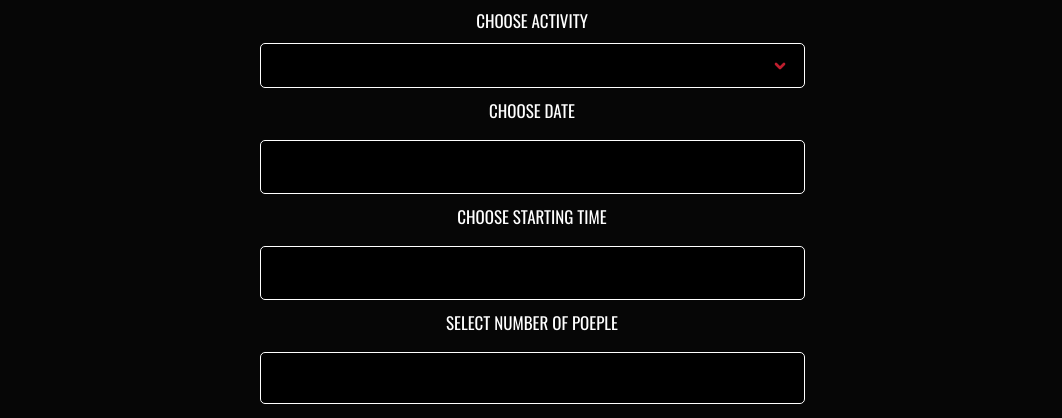
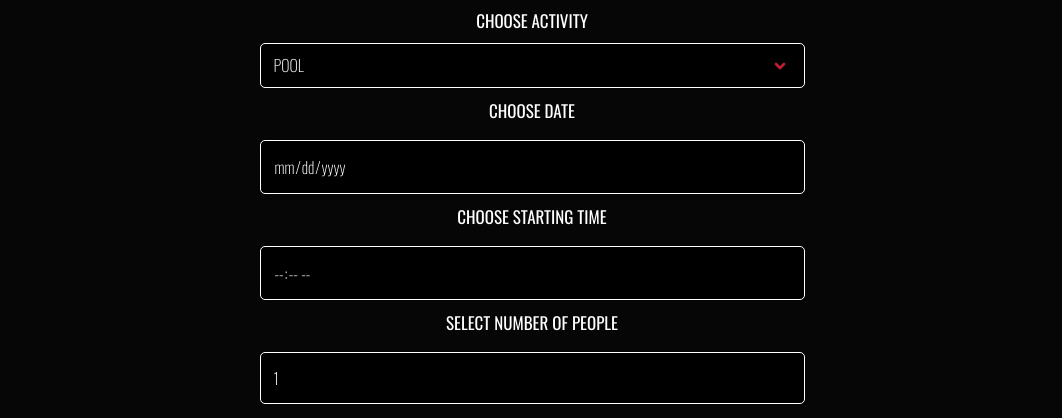
Before and after one commit to umnicol/poolpub, a Next.js app in the folder poolpub-website/: page /booking in a window 1280 px wide. Shown: the part 533-951 px from the top of the page, without its empty margins (108-1170 px from the left). Built offline with nearby package versions, Linux system fonts and the light colour scheme; no server answers.

Commit message:
booking form - database

```diff
--- a/poolpub-website/package.json
+++ b/poolpub-website/package.json
@@ -19,10 +19,11 @@
     "@types/react-dom": "18.2.3",
     "eslint": "8.39.0",
     "eslint-config-next": "13.3.4",
-    "firebase": "^9.22.0",
+    "firebase": "^9.22.1",
     "next": "13.3.4",
     "react": "18.2.0",
     "react-dom": "18.2.0",
+    "react-firebase-hooks": "^5.1.1",
     "react-icons": "^4.8.0",
     "typescript": "5.0.4"
   },
--- a/poolpub-website/src/components/BookingForm/BookingForm.module.css
+++ b/poolpub-website/src/components/BookingForm/BookingForm.module.css
@@ -58,6 +58,7 @@
     font-family: 'Oswald', sans-serif;
     font-weight: 200;
     background-color: black;
+    color: white;
   }
 
 .BookingInput:hover,
@@ -88,6 +89,7 @@
     background-repeat: no-repeat;
     background-position: right 1rem center;
     background-size: 1em;
+    color: white;
   }
 
 
--- a/poolpub-website/src/components/BookingForm/BookingForm.tsx
+++ b/poolpub-website/src/components/BookingForm/BookingForm.tsx
@@ -1,76 +1,198 @@
-import React, { useState, ChangeEvent, FormEvent } from "react";
-import styles from './BookingForm.module.css';
-import firebase from 'firebase/app';
-import 'firebase/firestore';
+import React, { useEffect, useState, ChangeEvent, FormEvent } from "react";
+import styles from "./BookingForm.module.css";
+import { collection, addDoc } from "firebase/firestore";
+import { db, auth } from "<poolpub>/firebase";
+import { User } from "firebase/auth";
 
 interface BookingFormProps {
-  name?: string;
-  email?: string;
-  message?: string;
-  date?:  number; // firebase.firestore.Timestamp v fatabaze mi ukazuje timestamp a dava dokopy date + time. tak asi to by sme mohli pouzit
-  time?: number;
-  people?: number;
-  activity?: string;
-  phoneNumber?: string;
+  onSubmit: (data: BookingFormData) => void;
 }
 
-  export default function BookingForm ({
-    name,
-    email,
-    message,
+export interface BookingFormData {
+  userId: string;
+  name: string;
+  email: string;
+  phoneNumber: string;
+  activity: string;
+  date: string;
+  time: string;
+  people: number;
+  message: string;
+}
 
-  }: BookingFormProps) {
+export default function BookingForm({ onSubmit }: BookingFormProps) {
+  const [user, setUser] = useState<User | null>(null);
+  const [formData, setFormData] = useState<BookingFormData>({
+    userId: "",
+    name: "",
+    email: "",
+    phoneNumber: "",
+    activity: "POOL",
+    date: "",
+    time: "",
+    people: 1,
+    message: "",
+  });
+
+  useEffect(() => {
+    const unsubscribe = auth.onAuthStateChanged((user) => {
+      setUser(user);
+    });
+
+    return () => {
+      unsubscribe();
+    };
+  }, []);
+
+  useEffect(() => {
+    if (user) {
+      setFormData((prevData) => ({
+        ...prevData,
+        userId: user.uid,
+        name: user.displayName ?? "",
+        email: user.email ?? "",
+      }));
+    }
+  }, [user]);
+
+  const handleInputChange = (
+    e: ChangeEvent<HTMLInputElement | HTMLSelectElement | HTMLTextAreaElement>
+  ) => {
+    const { name, value } = e.target;
+    setFormData((prevData) => ({ ...prevData, [name]: value }));
+  };
+
+  const handleSubmit = async (e: FormEvent) => {
+    e.preventDefault();
+
+    try {
+      // Save form data to Firebase
+      const docRef = await addDoc(collection(db, "bookings"), formData);
+      console.log("Document written with ID:", docRef.id);
+
+      // Call the onSubmit prop with the form data
+      onSubmit(formData);
+
+      // Reset the form after successful submission
+      setFormData((prevData) => ({
+        ...prevData,
+        name: "",
+        email: "",
+        phoneNumber: "",
+        activity: "POOL",
+        date: "",
+        time: "",
+        people: 1,
+        message: "",
+      }));
+    } catch (error) {
+      console.error("Error adding document:", error);
+    }
+  };
+
 
   return (
     <>
-     <h1 className={styles.BookingHeading}> Booking form</h1>
-     <p className={styles.BookingParagraph}> </p>
-     <>
+      <h1 className={styles.BookingHeading}>Booking form</h1>
+      <p className={styles.BookingParagraph}></p>
       <div className={styles.BookingContainer}>
-          <form className={styles.BookingForm}>
-
+        <form className={styles.BookingForm} onSubmit={handleSubmit}>
           <label className={styles.BookingLabel}>Reservation Name</label>
-              <input className={styles.BookingInput}
-                  type="text" placeholder="e.g. Anna Jones" required />
+          <input
+            className={styles.BookingInput}
+            type="text"
+            name="name"
+            value={formData.name}
+            placeholder="e.g. Anna Jones"
+            onChange={handleInputChange}
+            required
+          />
 
           <label className={styles.BookingLabel}>Reservation Email</label>
-              <input className={styles.BookingInput}
-                  type="email" placeholder="e.g. annajones@gmail.com" required />
+          <input
+            className={styles.BookingInput}
+            type="email"
+            name="email"
+            value={formData.email}
+            placeholder="e.g. annajones@gmail.com"
+            onChange={handleInputChange}
+            required
+          />
 
           <label className={styles.BookingLabel}>Phone Number</label>
-              <input className={styles.BookingInput}
-                  type="text" placeholder="e.g. +45 12 34 56 78" required />
+          <input
+            className={styles.BookingInput}
+            type="text"
+            name="phoneNumber"
+            value={formData.phoneNumber}
+            placeholder="e.g. +45 12 34 56 78"
+            onChange={handleInputChange}
+            required
+          />
 
           <label className={styles.BookingLabel}>Choose Activity</label>
-              <select className={styles.BookingSelect}>
-                  <option>POOL</option>
-                  <option>DARTS</option>
-                  <option>TABLE TENNIS</option>
-                  <option>TABLE FOOTBALL</option>
-                  <option>SHUFFLEBOARD</option>
-                  <option>GOLF SIMULATOR</option>
-                  <option>HUNTING SIMULATOR</option>
-                  <option>BEER PONG</option>
+          <select
+           className={styles.BookingSelect}
+           name="activity"
+           value={formData.activity}
+           onChange={handleInputChange}
+         >
+           <option value="POOL">POOL</option>
+           <option value="DARTS">DARTS</option>
+           <option value="TABLE TENNIS">TABLE TENNIS</option>
+           <option value="TABLE FOOTBALL">TABLE FOOTBALL</option>
+           <option value="SHUFFLEBOARD">SHUFFLEBOARD</option>
+           <option value="GOLF SIMULATOR">GOLF SIMULATOR</option>
+           <option value="HUNTING SIMULATOR">HUNTING SIMULATOR</option>
+           <option value="BEER PONG">BEER PONG</option>
          </select>
 
-
-              <label className={styles.BookingLabel}>Choose Date </label>
-              <input className={styles.BookingInput} type="date" name="date" required />
+         <label className={styles.BookingLabel}>Choose Date</label>
+         <input
+           className={styles.BookingInput}
+           type="date"
+           name="date"
+           value={formData.date}
+           onChange={handleInputChange}
+           required
+         />
 
          <label className={styles.BookingLabel}>Choose Starting Time</label>
-              <input className={styles.BookingInput}
-                  type="time" required />
+         <input
+           className={styles.BookingInput}
+           type="time"
+           name="time"
+           value={formData.time}
+           onChange={handleInputChange}
+           required
+         />
 
-              <label className={styles.BookingLabel}>Select number of poeple</label>
-              <input className={styles.BookingInput}
-                  type="number" min="1" max="15" required />
+         <label className={styles.BookingLabel}>Select number of people</label>
+         <input
+           className={styles.BookingInput}
+           type="number"
+           name="people"
+           min="1"
+           max="15"
+           value={formData.people}
+           onChange={handleInputChange}
+           required
+         />
 
-              <label className={styles.BookingLabel}>Special Requriments</label>
-              <textarea className={styles.BookingText} placeholder="e.g. 2 boxes of beer" />
+         <label className={styles.BookingLabel}>Special Requirements</label>
+         <textarea
+           className={styles.BookingText}
+           name="message"
+           value={formData.message}
+           placeholder="e.g. 2 boxes of beer"
+           onChange={handleInputChange}
+         />
 
-              <button className={styles.BookingButton} type="submit">SAVE</button>
+         <button className={styles.BookingButton} type="submit">
+           SAVE
+         </button>
        </form>
      </div>
-      </></>
-  )
-};
+   </>
+ );
+}
--- a/poolpub-website/src/components/ProfileBio/ProfileBio.tsx
+++ b/poolpub-website/src/components/ProfileBio/ProfileBio.tsx
@@ -18,7 +18,7 @@ export default function ProfileBio() {
   }, []);
 
   const buttonBooking = () => {
-    window.location.href = '/booking.tsx';
+    window.location.href = '/booking';
   };
 
   return (
--- a/poolpub-website/src/firebase.ts
+++ b/poolpub-website/src/firebase.ts
@@ -19,11 +19,12 @@ export const auth = getAuth()
 export const db = getFirestore(app);
 
 // Sign in with Google
-const provider = new GoogleAuthProvider()
+export const provider = new GoogleAuthProvider()
 
 export const signInWithGoogle = () => {
     signInWithPopup(auth, provider)
     .then((result) => {
+        const user = result.user;
         const name = result.user.displayName ?? '';
         const email = result.user.email ?? '';
 
--- a/poolpub-website/src/pages/booking.tsx
+++ b/poolpub-website/src/pages/booking.tsx
@@ -1,16 +1,23 @@
 
-import BookingForm from '<poolpub>/components/BookingForm/BookingForm'
+import BookingForm, { BookingFormData } from '<poolpub>/components/BookingForm/BookingForm';
 import Head from 'next/head'
 
 export default function Booking() {
+
+  const handleSubmit = (data: BookingFormData) => {
+    // Handle the form submission
+    console.log("Form data:", data);
+    // You can perform additional logic or API calls here
+  };
+
   return (
     <>
       <Head>
-        <title>Pool Pub - LogIn</title>
+        <title>Pool Pub - Booking</title>
         <meta name="description" content="Welcome to Pool Pub, the ultimate destination for pool enthusiasts in Copenhagen. Enjoy a night of fun, games, and great drinks with friends and family. Our expertly-crafted cocktails and wide selection of beers are sure to keep you refreshed as you play your way to victory. Visit us today and experience the thrill of Pool Pub Name for yourself!" />
         <meta name="viewport" content="width=device-width, initial-scale=1" />
       </Head>
-      <BookingForm/>
+      <BookingForm onSubmit={handleSubmit}/>
     </>
   )
 }
```
Also changed, not shown: 1 other file (tests, documents, lock files or other folders). Lines whose indentation alone changed are shown as unchanged.
